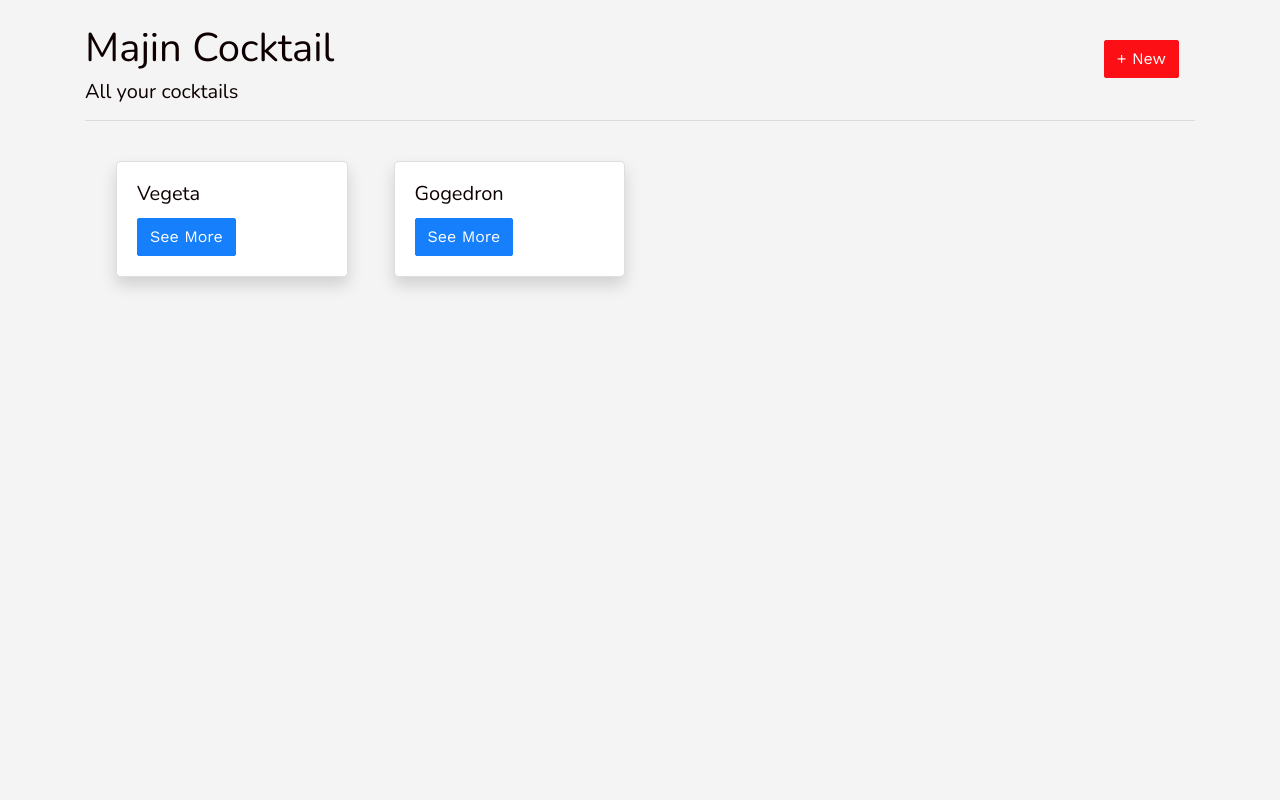
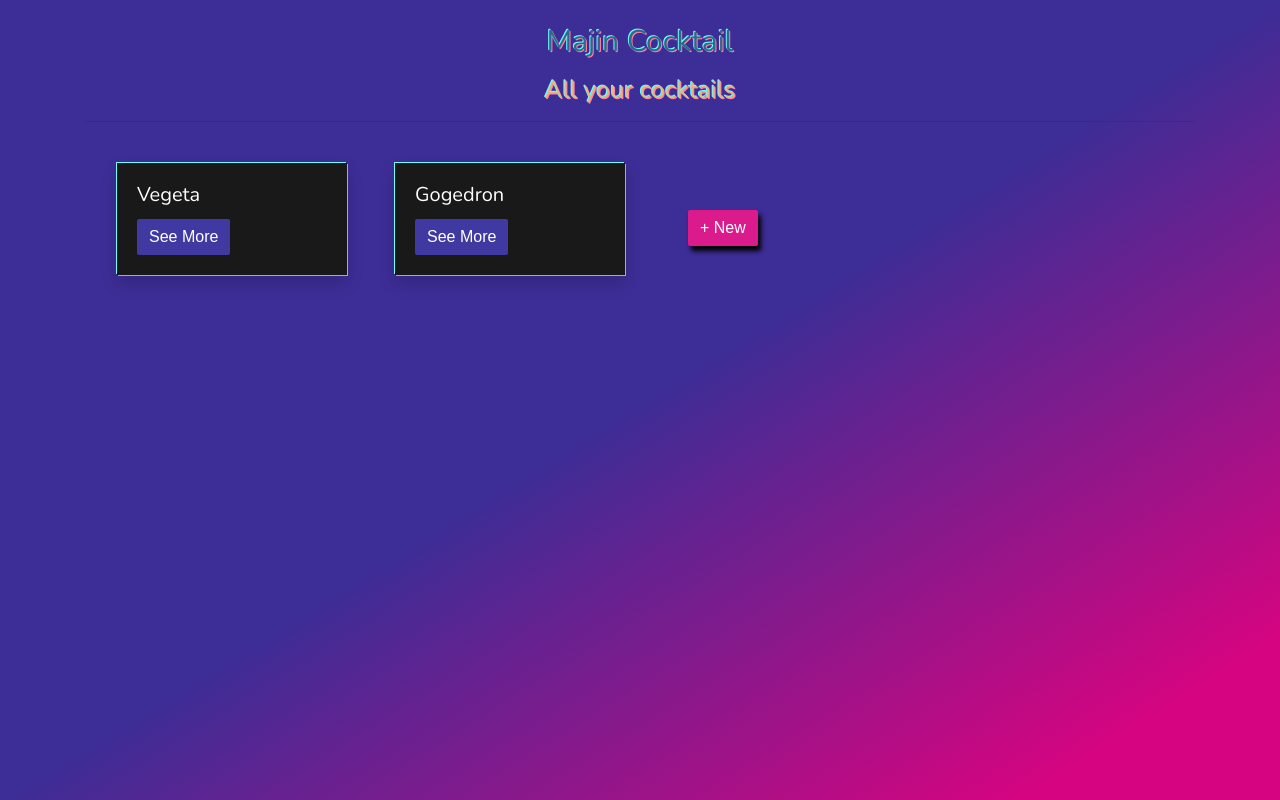
Before and after one commit to Aymeric24/rails-mister-cocktail, a Rails app: page / in a window 1280 px wide. Run offline with Rails 7, Linux system fonts and the light colour scheme; data comes from the database, SQL or seed files in the repository; style sheets or scripts are compiled from the project's sources; parts of the project's set-up code (start-up, migrations or seed data) failed here and were passed over; some libraries are stand-ins or nearby versions.

```diff
--- a/app/assets/stylesheets/application.scss
+++ b/app/assets/stylesheets/application.scss
@@ -11,3 +11,4 @@
 // Your CSS partials
 @import "components/index";
 @import "pages/index";
+@import "cocktails";
--- a/app/assets/stylesheets/cocktails.scss
+++ b/app/assets/stylesheets/cocktails.scss
@@ -1,3 +1,52 @@
 // Place all the styles related to the cocktails controller here.
 // They will automatically be included in application.css.
 // You can use Sass (SCSS) here: https://sass-lang.com/
+
+h1{
+  color: #32668a;
+  text-align: center;
+  font-size: 30px;
+  margin-bottom: 15px;
+  text-shadow: -.0625rem -.0625rem 0 #6BFFFF, .0625rem .0625rem 0 #FF819E;
+
+}
+
+h2 {
+  color:#dfb888;
+  text-align: center;
+  font-size: 25px;
+  text-shadow: -.0625rem -.0625rem 0 #6BFFFF, .0625rem .0625rem 0 #FF819E;
+
+}
+h3 {
+  color: #32668a;
+  font-size:20px;
+  text-shadow: -.0625rem -.0625rem 0 #6BFFFF, .0625rem .0625rem 0 #FF819E;
+
+}
+
+p {
+  font-size:15px;
+  color:white;
+  /* text-shadow: -.0625rem -.0625rem 0 #6BFFFF, .0625rem .0625rem 0 #FF819E; */
+}
+
+ul {
+  padding:0!important;
+}
+
+img {
+  box-shadow: -1.0625rem -1.0625rem 0 #6BFFFF, 1.0625rem 1.0625rem 2 #FF819E;
+  /* height: 210px; */
+  width: 250px;
+  overflow:auto;
+  margin: 0 auto;
+  margin-left:8%;
+}
+
+img:hover{
+  /* -webkit-filter: invert(.8); */
+  /* filter: invert(.9); */
+  /* filter: drop-shadow(16px 16px 20px linear-gradient(#6BFFFF, #FF819E)); */
+  filter: drop-shadow(16px 16px 20px #7167c9);
+}
--- /dev/null
+++ b/app/assets/stylesheets/components/_card.scss
@@ -0,0 +1,46 @@
+.grow-animation {
+  -webkit-transform: perspective(1px) translateZ(0);
+  transform: perspective(1px) translateZ(0);
+  box-shadow: 0 0 1px rgba(0, 0, 0, 0);
+  -webkit-transition-duration: 0.5s;
+  transition-duration: 0.5s;
+  -webkit-transition-property: transform;
+  transition-property: transform;
+}
+
+.grow-animation:hover {
+  -webkit-transform: scale(1.1);
+  transform: scale(1.1);
+  text-decoration: none!important;
+}
+
+.box-special{
+    background: rgba(black,.9);
+    color: white;
+    box-shadow: -.0625rem -.0625rem 0 #6BFFFF, .0625rem .0625rem 0 #FF819E;
+}
+
+.btn-more {
+  background-color:#4139a2;
+  border:1px;
+  border-color: #4139a2;
+}
+
+.btn-more:hover {
+  background-color:#db1b8b;
+  border:1px;
+  border-color: #db1b8b;
+}
+
+.btn-new {
+  background-color:#db1b8b;
+  box-shadow:3px 5px 5px black;
+  border:1px;
+  border-color: #db1b8b;
+}
+
+.btn-new:hover {
+  background-color:#4139a2;
+  border:1px;
+  border-color: #4139a2;
+}
--- a/app/assets/stylesheets/components/_index.scss
+++ b/app/assets/stylesheets/components/_index.scss
@@ -2,3 +2,4 @@
 @import "alert";
 @import "avatar";
 @import "navbar";
+@import "card";
--- a/app/assets/stylesheets/pages/_home.scss
+++ b/app/assets/stylesheets/pages/_home.scss
@@ -1 +1,11 @@
 // Specific CSS for your home-page
+
+body {
+  background: url(../images/background.png);
+  background-size: cover;
+  font-family: 'Montserrat', sans-serif;
+  width: 100%;
+  height:100vh;
+  background-attachment: fixed;
+  background: linear-gradient(to left top, #d60480 10%,#3d2d96 50%);
+}
--- a/app/views/cocktails/index.html.erb
+++ b/app/views/cocktails/index.html.erb
@@ -1,20 +1,20 @@
 <div class="container">
   </br>
-<div class="float-right m-3 rounded"><%= link_to "+ New", new_cocktail_path, :class => "btn btn-danger" %></div>
   <h1>Majin Cocktail</h1>
-  <h5>All your cocktails</h5>
+  <h2>All your cocktails</h2>
   <hr>
   </br>
       <div class="card-group d-flex">
         <% @cocktails.each do |cocktail| %>
         <div class="col-9 col-sm-12 col-md-3 col-lg-3">
-          <div class="card shadow ml-3 mb-3" style="border-radius: 5px;">
-            <div class="card-body">
+          <div class="card shadow ml-3 mb-3 grow-animation" style="border-radius: 5px;">
+            <div class="card-body box-special">
               <h5 class="card-title"><%= cocktail.name %></h5>
-              <%= link_to "See More", cocktail_path(cocktail.id), :class => "btn btn-primary" %>
+              <%= link_to "See More", cocktail_path(cocktail.id), :class => "btn btn-primary rounded btn-more" %>
             </div>
           </div>
         </div>
         <% end %>
+<div class="float-right ml-5 mt-5 rounded grow-animation"><%= link_to "+ New", new_cocktail_path, :class => "btn btn-danger btn-new" %></div>
       </div>
 </div>
--- a/app/views/cocktails/new.html.erb
+++ b/app/views/cocktails/new.html.erb
@@ -5,6 +5,6 @@
     <%= simple_form_for [@cocktail] do |f| %>
       <%= f.input :name %>
       </br>
-      <%= f.submit "Submit review", class: "btn btn-primary" %>
+      <%= f.submit "Submit Cocktail", class: "btn btn-primary" %>
     <% end %>
 </div>
```
Also changed, not shown: Gemfile, Gemfile.lock, 5 other files.
